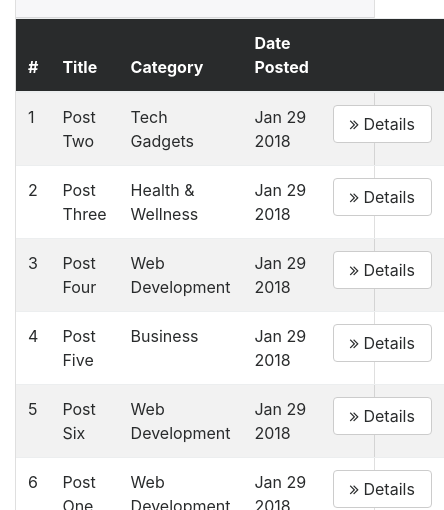
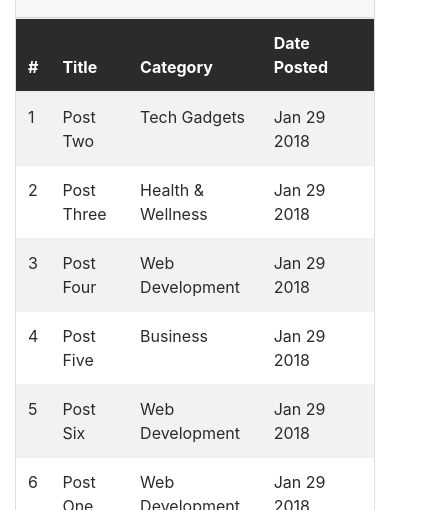
Before and after one commit to VivekDhoundiyal/Blogger-Admin-UI, a website: page index.html in a window 390 px wide. Shown: the part 334-844 px from the top of the page, 444 px wide, since content can reach past the window. Drawn offline with Linux system fonts and the light colour scheme; a script that the page names is missing.

Commit message:
side blank area problem solve

```diff
--- a/index.html
+++ b/index.html
@@ -57,6 +57,7 @@
   <section id="action" class="py-4 mb-4 bg-faded">
     <div class="container">
      <div class="row">
+
         <div class="col-md-3">
           <a href="#" class="btn btn-primary btn-block" data-toggle="modal" data-target="#addPostModal">
             <i class="fa fa-plus"></i> Add Post
@@ -81,7 +82,7 @@
     <div class="container">
       <div class="row">
 
-        <div class="col-md-9 col-sm-12">
+        <div class="col-md-9">
           <div class="card">
             <div class="card-header">
               <h4>Latest Posts</h4>
@@ -93,50 +94,51 @@
                   <th>Title</th>
                   <th>Category</th>
                   <th>Date Posted</th>
-                  <th></th>
+                  <th class="hidden--down-xs"></th>
                 </tr>
+              </thead>
               <tbody>
                 <tr>
                   <td scope="row">1</td>
                   <td>Post Two</td>
                   <td>Tech Gadgets</td>
                   <td>Jan 29 2018</td>
-                  <td><a href="src/pages/detail.html" class="btn btn-secondary"><i class="fa fa-angle-double-right"></i> Details</a></td>
+                  <td><a href="src/pages/detail.html" class="btn btn-secondary hidden-xs-down"><i class="fa fa-angle-double-right"></i> Details</a></td>
                 </tr>
                 <tr>
                   <td scope="row">2</td>
                   <td>Post Three</td>
                   <td>Health & Wellness</td>
                   <td>Jan 29 2018</td>
-                  <td><a href="src/pages/detail.html" class="btn btn-secondary"><i class="fa fa-angle-double-right"></i> Details</a></td>
+                  <td><a href="src/pages/detail.html" class="btn btn-secondary hidden-xs-down"><i class="fa fa-angle-double-right"></i> Details</a></td>
                 </tr>
                 <tr>
                   <td scope="row">3</td>
                   <td>Post Four</td>
                   <td>Web Development</td>
                   <td>Jan 29 2018</td>
-                  <td><a href="src/pages/detail.html" class="btn btn-secondary"><i class="fa fa-angle-double-right"></i> Details</a></td>
+                  <td><a href="src/pages/detail.html" class="btn btn-secondary hidden-xs-down"><i class="fa fa-angle-double-right"></i> Details</a></td>
                 </tr>
                 <tr>
                   <td scope="row">4</td>
                   <td>Post Five</td>
                   <td>Business</td>
                   <td>Jan 29 2018</td>
-                  <td><a href="src/pages/detail.html" class="btn btn-secondary"><i class="fa fa-angle-double-right"></i> Details</a></td>
+                  <td><a href="src/pages/detail.html" class="btn btn-secondary hidden-xs-down"><i class="fa fa-angle-double-right"></i> Details</a></td>
                 </tr>
                 <tr>
                   <td scope="row">5</td>
                   <td>Post Six</td>
                   <td>Web Development</td>
                   <td>Jan 29 2018</td>
-                  <td><a href="src/pages/detail.html" class="btn btn-secondary"><i class="fa fa-angle-double-right"></i> Details</a></td>
+                  <td><a href="src/pages/detail.html" class="btn btn-secondary hidden-xs-down"><i class="fa fa-angle-double-right"></i> Details</a></td>
                 </tr>
                 <tr>
                   <td scope="row">6</td>
                   <td>Post One</td>
                   <td>Web Development</td>
                   <td>Jan 29 2018</td>
-                  <td><a href="src/pages/detail.html" class="btn btn-secondary"><i class="fa fa-angle-double-right"></i> Details</a></td>
+                  <td><a href="src/pages/detail.html" class="btn btn-secondary hidden-xs-down"><i class="fa fa-angle-double-right"></i> Details</a></td>
                 </tr>
               </tbody>
             </table>
--- a/src/scss/style.scss
+++ b/src/scss/style.scss
@@ -3,3 +3,4 @@
         width: 100%;
     }
 }
+html, body { overflow-x: hidden; }
```
Also changed, not shown: src/css/style.css. Lines whose indentation alone changed are shown as unchanged.
